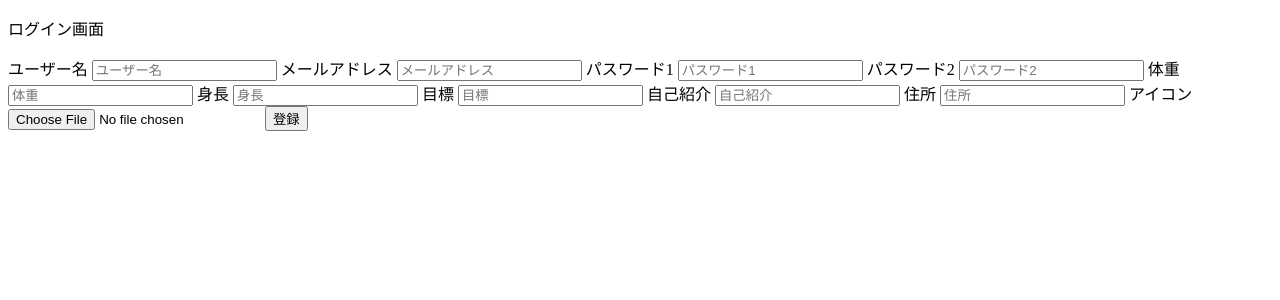
After one commit to teamg-hac/WeightChatG, a Flask app: page /signup in a window 1280 px wide. The commit adds this page. Shown: the top 300 px of the page. Run offline with Flask 2, Linux system fonts and the light colour scheme.

Commit message:
2/13 登録処理、マイページ表示追加 aki

```diff
--- a/ChatApp/app.py
+++ b/ChatApp/app.py
@@ -6,10 +6,86 @@ from models import dbConnect
 import matplotlib.pyplot as plt
 import io
 import base64
+import re
 
 app = Flask(__name__)
 app.secret_key = uuid.uuid4().hex
 app.permanent_session_lifetime = timedelta(days=7)
+
+#登録画面の表示
+@app.route('/signup')
+def show_signup():
+    is_instructor = request.args.get("is_instructor")
+    return render_template('signup/signup.html', is_instructor=is_instructor)
+
+#登録処理
+@app.route('/signup',methods=['POST'])
+def signup():
+    user_name = request.form.get('user_name')
+    mail = request.form.get('mail')
+    password1 = request.form.get('password1')
+    password2 = request.form.get('password2')
+    is_instructor = request.form.get("is_instructor")
+    latest_weight = request.form.get('latest_weight')
+    height = request.form.get('height')
+    goal = request.form.get('goal')
+    introduction = request.form.get('introduction')
+    address = request.form.get('address')
+    icon_path  = request.form.get('image/*')
+
+    pattern = "^[a-zA-Z0-9_.+-]+@[a-zA-Z0-9-]+\.[a-zA-Z0-9-.]+$"
+
+    if user_name == '' or mail =='' or password1 == '' or password2 == '':
+        flash('空のフォームがあるようです')
+    elif password1 != password2:
+        flash('二つのパスワードの値が違っています')
+    elif re.match(pattern, mail) is None:
+        flash('正しいメールアドレスの形式ではありません')
+    else:
+        u_id = uuid.uuid4()
+        password = hashlib.sha256(password1.encode('utf-8')).hexdigest()
+        DBuser_mail = dbConnect.getUserByMail(mail)
+        DBuser_name = dbConnect.getUserByName(user_name)
+
+        if DBuser_mail != None:
+            flash('メールアドレスは既に登録されているようです')
+        elif DBuser_name != None:
+            flash('ユーザー名は既に登録されているようです')
+        else:
+            dbConnect.createUser(u_id, user_name, mail, password, is_instructor, latest_weight, height, goal, introduction, address, icon_path)
+            UserId = str(u_id)
+            session['uid'] = UserId
+            record_name= '体重'
+            unit= 'kg'
+            is_public = 0
+            remind = 0
+            remind_time = "00:00:00"
+            dbConnect.addRecordRoom(record_name, u_id, unit, is_public, remind, remind_time)
+            return redirect('/login')
+    return redirect('/signup')
+
+#マイページ画面の表示
+@app.route('/mypage')
+def show_mypage():
+    u_id = session.get('uid')
+    if u_id is None:
+        return redirect('/login')
+    else:
+        users = dbConnect.getUserAll(u_id)
+        return render_template('menu/mypage.html',users=users)
+
+#体重記録の追加
+@app.route('/add_record',methods=['POST'])
+def add_record():
+    u_id = session.get('uid')
+    if u_id is None:
+        return redirect('/login')
+    else:
+        record_room_id = dbConnect.getRecordRoomAll(u_id)
+        value = request.form.get('latest_weight')
+        created_at_str = request.form['created_at']  # HTMLフォームから受け取る
+        created_at = datetime.strptime(created_at_str, '%Y-%m-%dT%H:%M')  # 文字列をdatetimeオブジェクトに変換
+        dbConnect.addRecord(record_room_id, value, created_at)
 
 # トップ画面の表示
 @app.route('/')
--- /dev/null
+++ b/ChatApp/templates/signup/signup.html
@@ -0,0 +1,52 @@
+{% extends 'base.html' %}
+
+  {% block title %}
+  <title>登録画面</title>
+  {% endblock %}
+
+  {% block body %}
+    <form action="/signup" method="POST" enctype="multipart/form-data">
+      {% if is_instructor == '0' %}
+        <p class="fsize">ユーザー新規登録画面</p>
+        <input type="hidden" name="is_instructor" value="0">
+      {% elif is_instructor == '1' %}
+        <p class="fsize">インストラクター新規登録画面</p>
+        <input type="hidden" name="is_instructor" value="1">
+       {% elif is_instructor == '2' %}
+        <p class="fsize">管理者の新規登録画面</p>
+        <input type="hidden" name="is_instructor" value="2">
+      {% else %}
+        <p class="fsize">ログイン画面</p>
+      {% endif %}
+      <label>ユーザー名</label>
+      <input type="text" placeholder="ユーザー名" name="user_name"/>
+      <label>メールアドレス</label>
+      <input type="mail" placeholder="メールアドレス" name="mail"/>
+      <label>パスワード1</label>
+      <input type="password" placeholder="パスワード1" name="password1"/>
+      <label>パスワード2</label>
+      <input type="password" placeholder="パスワード2" name="password2"/>
+      <label>体重</label>
+      <input type="text" placeholder="体重" name="latest_weight"/>
+      <label>身長</label>
+      <input type="text" placeholder="身長" name="height"/>
+      <label>目標</label>
+      <input type="text" placeholder="目標" name="goal"/>
+      <label>自己紹介</label>
+      <input type="text" placeholder="自己紹介" name="introduction"/>
+      <label>住所</label>
+      <input type="text" placeholder="住所" name="address"/>
+      <label>アイコン</label>
+      <input type="file" name="icon_path" accept="image/*"/>
+      {% with messages = get_flashed_messages() %}
+      {% if messages %}
+        <ul class="flashes">
+          {% for message in messages %}
+          <li>{{ message }}</li>
+          {% endfor %}
+       </ul>
+      {% endif %}
+      {% endwith %}
+      <button type="submit">登録</button>
+    </form>
+  {% endblock %}
```
Also changed, not shown: ChatApp/models.py (+18 -2 lines), ChatApp/templates/menu/mypage.html (+16 -9 lines), ChatApp/templates/signup/base.html (added, +17 -0 lines), ChatApp/templates/top.html (+5 -5 lines).
